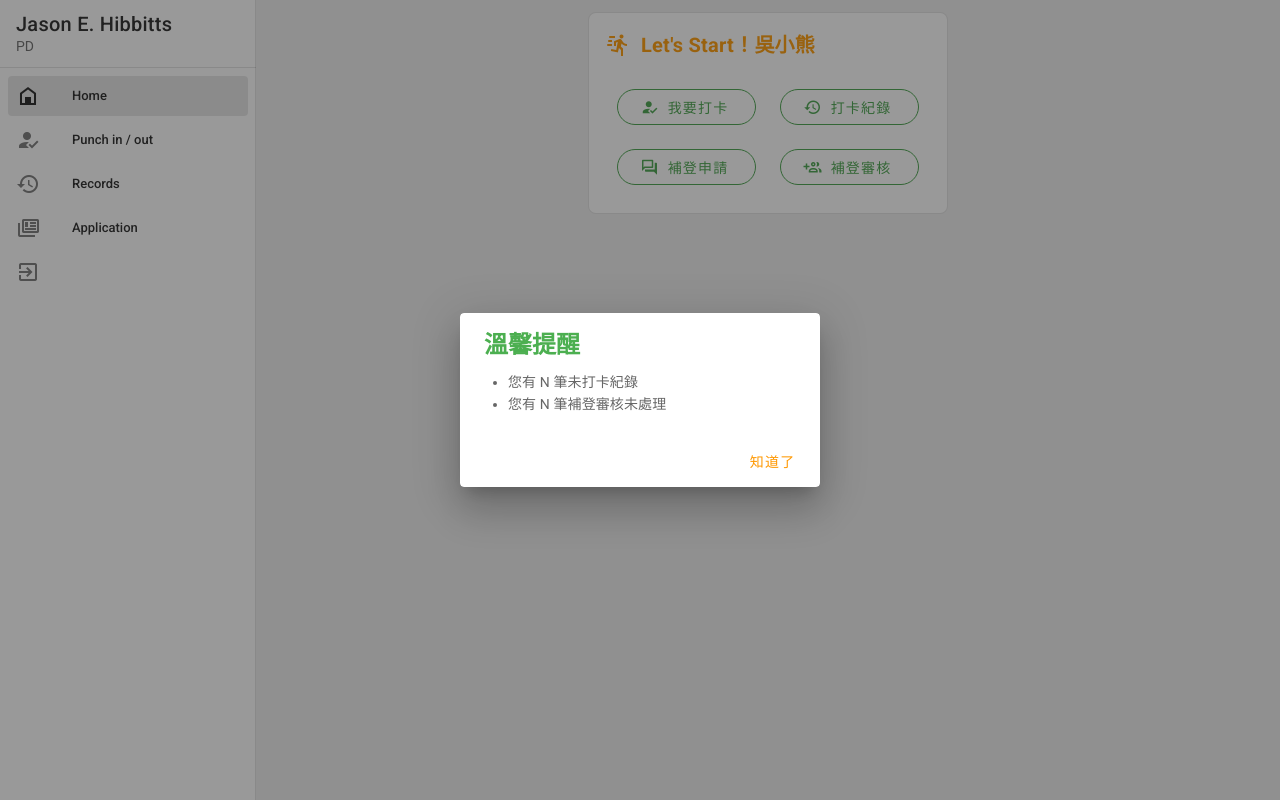
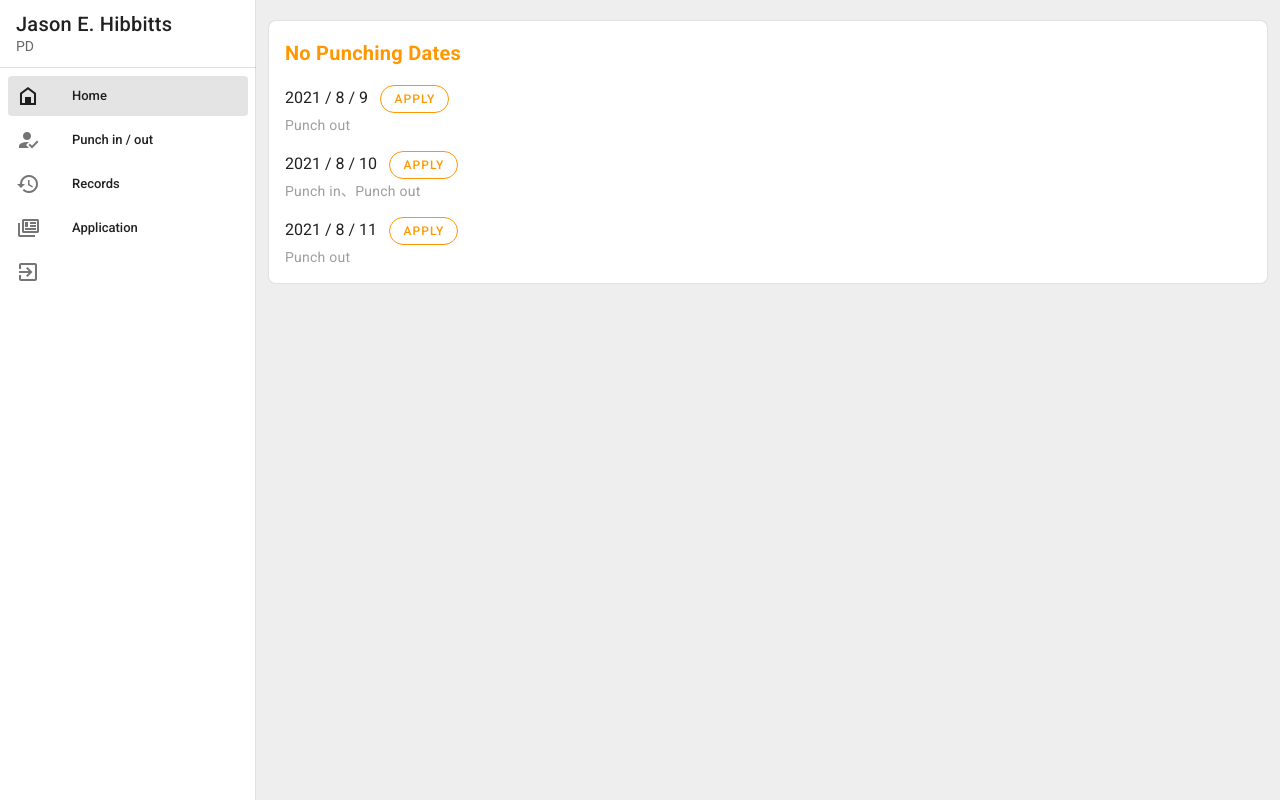
Before and after one commit to yuu-chien/sys-vuetify-temp, a Vue app: page /#/ in a window 1280 px wide. Built offline with nearby package versions, Linux system fonts and the light colour scheme.

Commit message:
[ Home ] Edit content

```diff
--- a/src/views/layout/Home.vue
+++ b/src/views/layout/Home.vue
@@ -1,6 +1,6 @@
 <template>
   <div>
-        <v-card outlined max-width="360" class="mx-auto rounded-lg">
+    <!-- <v-card outlined min-width="360" class="mx-auto rounded-lg">
       <v-card-title class="orange--text font-weight-bold">
         <v-icon color="orange" class="mr-3"> mdi-run-fast </v-icon>
         <div>Let's Start！<span>吳小熊</span></div>
@@ -26,36 +26,34 @@
           </v-container>
         </v-item-group>
       </v-card-text>
-        </v-card>
+    </v-card> -->
 
-        <!-- <v-card outlined max-width="360" class="mx-auto mt-2 rounded-lg">
+    <v-card outlined min-width="360" class="mx-auto mt-2 rounded-lg">
       <v-card-title class="orange--text font-weight-bold"
-                >本月未打卡紀錄</v-card-title
-            >
+        >No Punching Dates
+      </v-card-title>
       <v-list class="py-0">
         <v-list-item v-for="(item, i) in 3" :key="i">
           <v-list-item-content class="py-0">
             <v-list-item-title
-                            >2021 年 8 月 {{ i + 9 }} 日
+              >2021 / 8 / {{ i + 9 }}
               <v-btn
                 small
                 rounded
                 outlined
-                                :to="{ path: 'mending' }"
+                :to="{ path: 'application' }"
                 color="orange"
                 class="ml-2"
               >
-                                補登申請
+                Apply
               </v-btn></v-list-item-title
             >
-                        <p class="pt-1 grey--text body-2" v-if="i == 1">
-                            上班、下班
-                        </p>
-                        <p class="pt-1 grey--text body-2" v-else>下班</p>
+            <p class="grey--text body-2" v-if="i == 1">Punch in、Punch out</p>
+            <p class="grey--text body-2" v-else>Punch out</p>
           </v-list-item-content>
         </v-list-item>
       </v-list>
-        </v-card> -->
+    </v-card>
     <v-dialog v-model="dialog" persistent max-width="360">
       <v-card>
         <v-card-title class="text-h5 green--text font-weight-bold"
@@ -69,9 +67,7 @@
         </v-card-text>
         <v-card-actions>
           <v-spacer></v-spacer>
-                    <v-btn color="orange" text @click="dialog = false"
-                        >知道了</v-btn
-                    >
+          <v-btn color="orange" text @click="dialog = false">知道了</v-btn>
         </v-card-actions>
       </v-card>
     </v-dialog>
@@ -82,26 +78,26 @@
 export default {
   data() {
     return {
-            dialog: true,
+      dialog: false,
       items: [
         {
-                    text: '我要打卡',
-                    icon: 'mdi-account-check',
-                    link: 'clock-in',
+          text: "我要打卡",
+          icon: "mdi-account-check",
+          link: "clock-in",
         },
-                { text: '打卡紀錄', icon: 'mdi-history', link: 'records' },
+        { text: "打卡紀錄", icon: "mdi-history", link: "records" },
         {
-                    text: '補登申請',
-                    icon: 'mdi-forum-outline',
-                    link: 'mending',
+          text: "補登申請",
+          icon: "mdi-forum-outline",
+          link: "mending",
         },
         {
-                    text: '補登審核',
-                    icon: 'mdi-account-multiple-plus-outline',
-                    link: 'examine',
+          text: "補登審核",
+          icon: "mdi-account-multiple-plus-outline",
+          link: "examine",
         },
       ],
-        }
+    };
   },
-}
+};
 </script>
```
Lines whose indentation alone changed are shown as unchanged.
